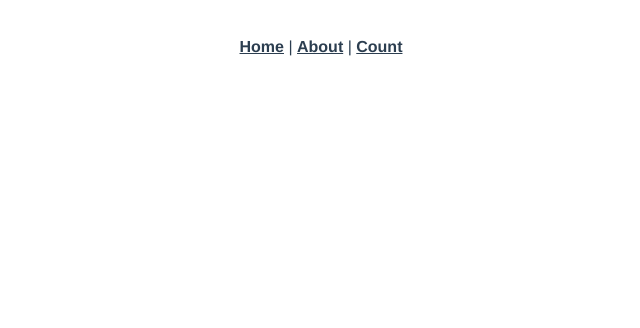
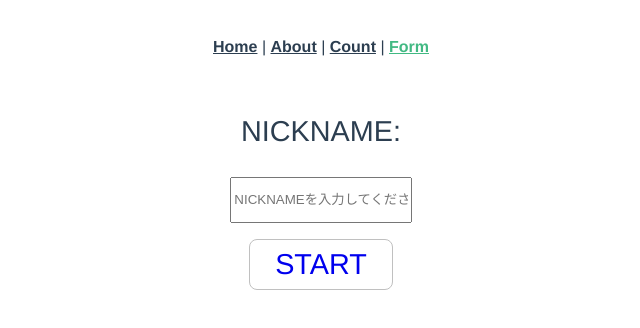
Before and after one commit to nishitaku/facebook-event, a Vue app in the folder app/facebook-event/: page /form in a window 1280 px wide. Shown: the top 328 px of the page, without its empty margins (319-959 px from the left). Built offline with nearby package versions, Linux system fonts and the light colour scheme.

Commit message:
Form画面の追加

```diff
--- a/app/facebook-event/src/App.vue
+++ b/app/facebook-event/src/App.vue
@@ -3,7 +3,8 @@
     <div id="nav">
       <router-link to="/">Home</router-link> |
       <router-link to="/about">About</router-link> |
-      <router-link to="/count">Count</router-link>
+      <router-link to="/count">Count</router-link> |
+      <router-link to="/form">Form</router-link>
     </div>
     <router-view />
   </div>
--- a/app/facebook-event/src/router.ts
+++ b/app/facebook-event/src/router.ts
@@ -27,6 +27,11 @@ export default new Router({
       path: '/count',
       name: 'count',
       component: () => import('./views/Count.vue')
+    },
+    {
+      path: '/form',
+      name: 'form',
+      component: () => import('./views/Form.vue')
     }
   ]
 });
--- /dev/null
+++ b/app/facebook-event/src/views/Form.vue
@@ -0,0 +1,47 @@
+<template>
+  <div class="scene">
+    <p class="name">NICKNAME: {{ nickname }}</p>
+    <input
+      class="input"
+      v-model="nickname"
+      placeholder="NICKNAMEを入力してください"
+    />
+    <router-link to="/count" class="button">START</router-link>
+  </div>
+</template>
+
+<style scoped lang="scss">
+.scene {
+  font-size: 1.8rem;
+  text-align: center;
+  a div p {
+    display: block;
+    margin: 0 auto;
+    height: 30pt;
+  }
+}
+.input {
+  width: 130pt;
+  height: 30pt;
+}
+.button {
+  display: block;
+  position: relative;
+  margin: 0 auto;
+  width: 70pt;
+  border: solid 1px silver;
+  border-radius: 0.5rem 0.5rem;
+  padding: 0.5rem 1.5rem;
+  margin-top: 1rem;
+  text-decoration: none;
+}
+</style>
+
+<script lang="ts">
+import { Component, Emit, Prop, Vue } from 'vue-property-decorator';
+
+@Component
+export default class Count extends Vue {
+  nickname = '';
+}
+</script>
```
